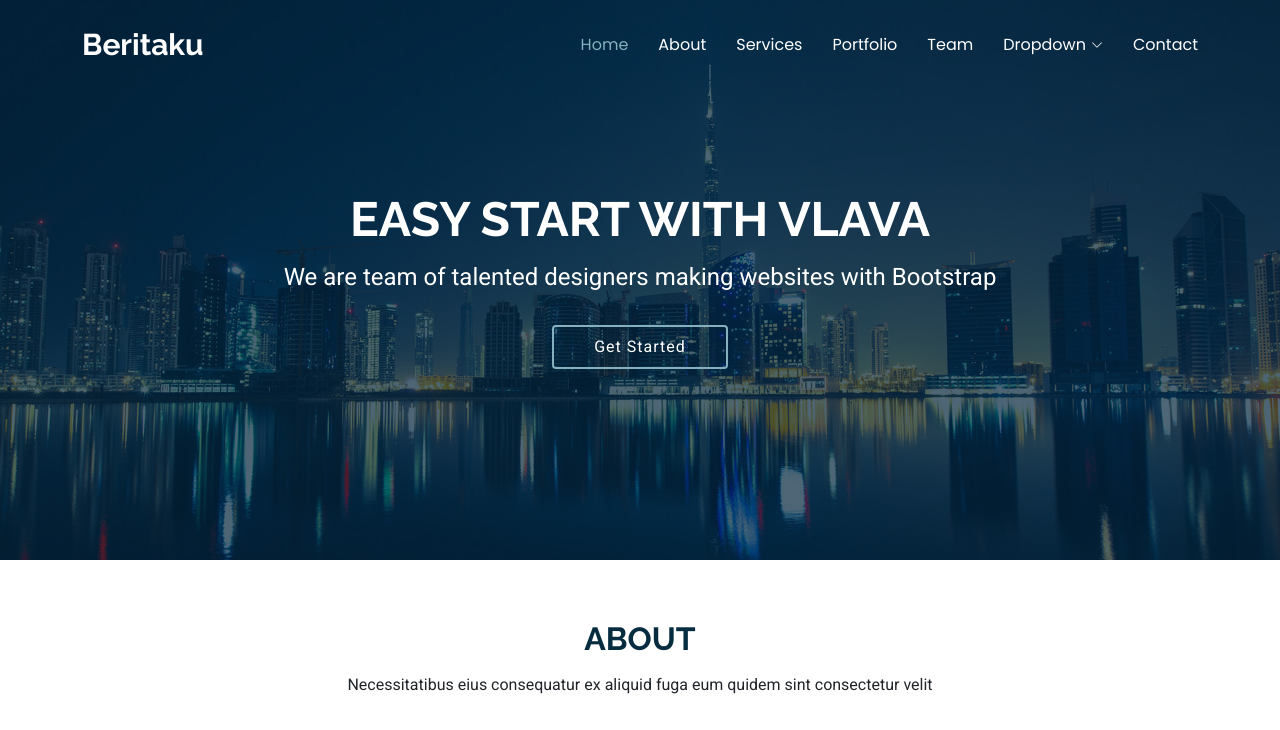
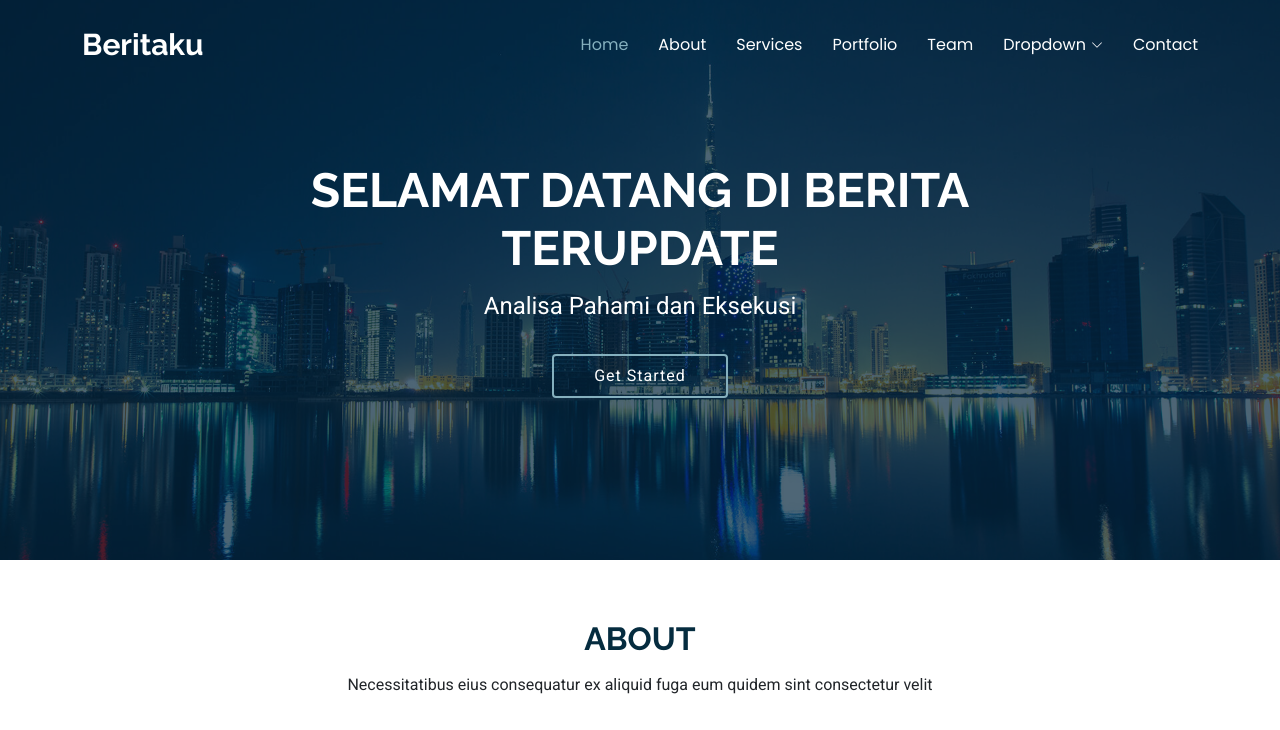
Before and after one commit to akulaku855/beritaku, a plain HTML site: page index.html in a window 1280 px wide. Shown: the top 730 px of the page. Drawn offline with Linux system fonts and the light colour scheme.

Commit message:
Update index.html

```diff
--- a/index.html
+++ b/index.html
@@ -89,8 +89,8 @@
       <div class="container text-center" data-aos="fade-up" data-aos-delay="100">
         <div class="row justify-content-center">
           <div class="col-lg-8">
-            <h2>Easy start with Vlava</h2>
-            <p>We are team of talented designers making websites with Bootstrap</p>
+            <h2>Selamat Datang Di Berita Terupdate</h2>
+            <p>Analisa Pahami dan Eksekusi</p>
             <a href="#about" class="btn-get-started">Get Started</a>
           </div>
         </div>
```
